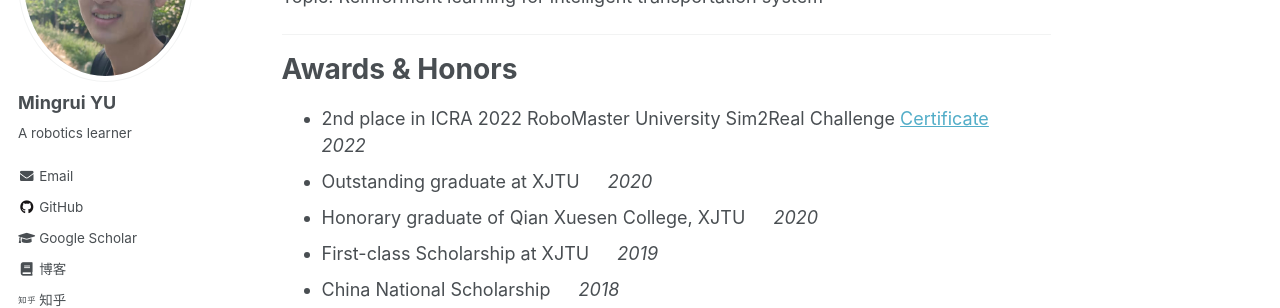
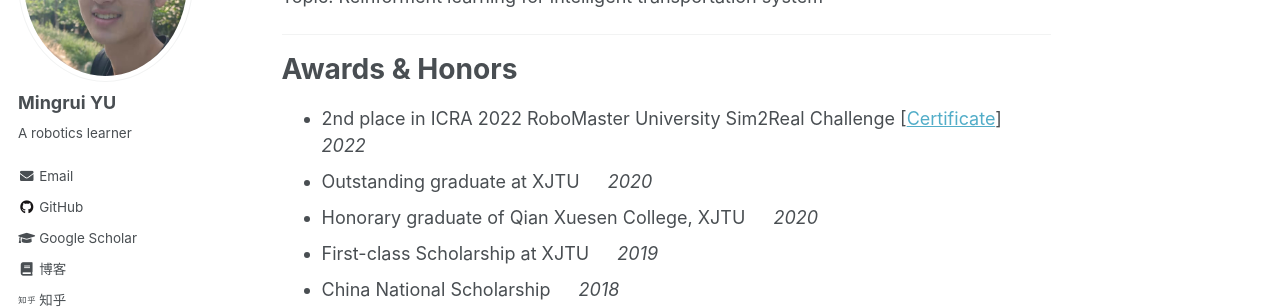
Before and after one commit to Mingrui-Yu/Mingrui-Yu.github.io, a Jekyll site: the page built from _pages/about.md, in a window 1280 px wide and 900 px high, scrolled down 576 px. Shown: the part 152-460 px from the top of the window. Built offline with Jekyll 4.4.1, drawn with Linux system fonts in a browser that asks for light colours.

```diff
--- a/_pages/about.md
+++ b/_pages/about.md
@@ -36,7 +36,7 @@ Topic: Reinforment learning for intelligent transportation system
 
 Awards & Honors
 ======
-* 2nd place in ICRA 2022 RoboMaster University Sim2Real Challenge [Certificate](https://raw.githubusercontent.com/Mingrui-Yu/Mingrui-Yu.github.io/master/images/icra22_sim2real_certification.jpg) &emsp; *2022*
+* 2nd place in ICRA 2022 RoboMaster University Sim2Real Challenge [[Certificate](https://raw.githubusercontent.com/Mingrui-Yu/Mingrui-Yu.github.io/master/images/icra22_sim2real_certification.jpg)] &emsp; *2022*
 * Outstanding graduate at XJTU &emsp; *2020*
 * Honorary graduate of Qian Xuesen College, XJTU  &emsp; *2020*
 * First-class Scholarship at XJTU &emsp; *2019*
```
